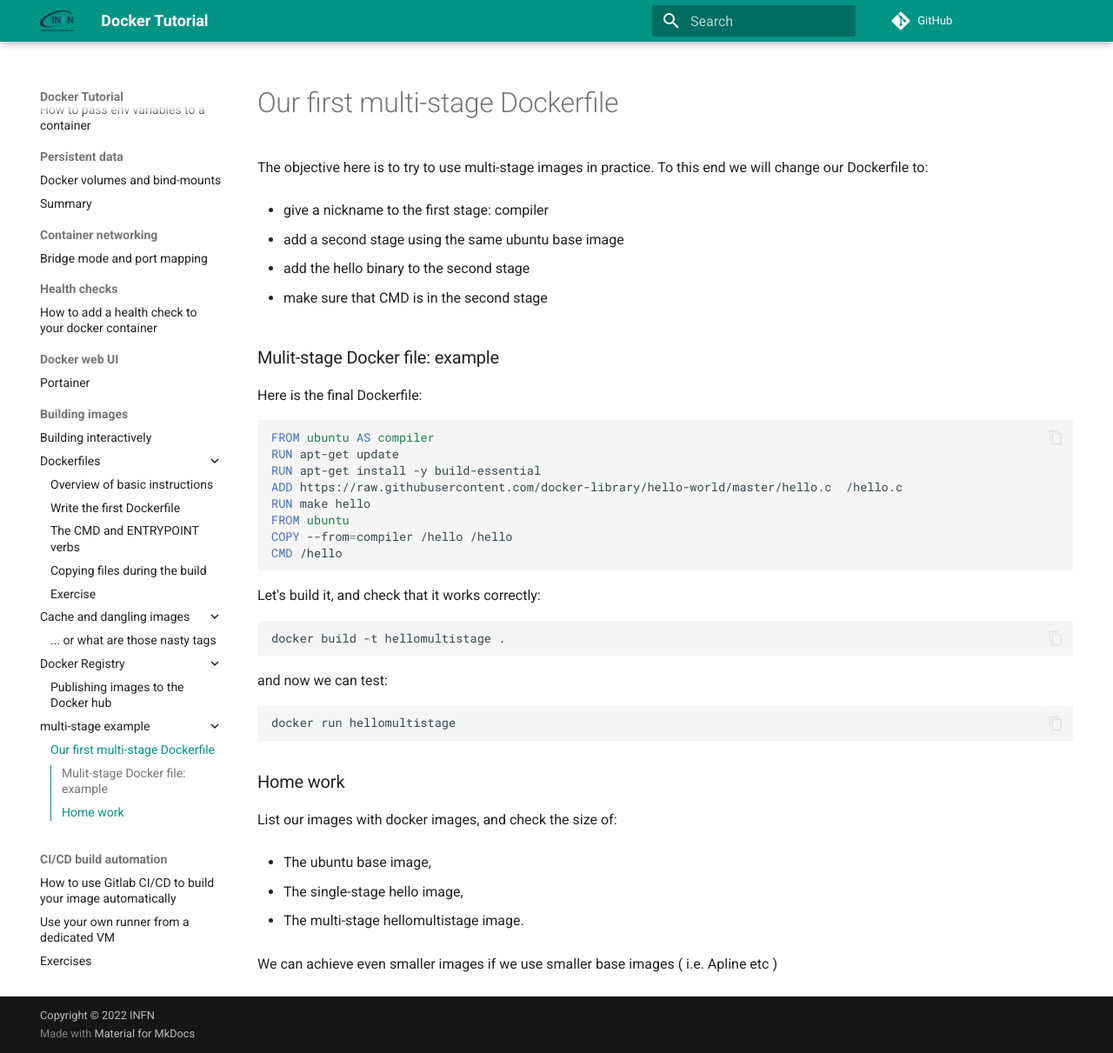
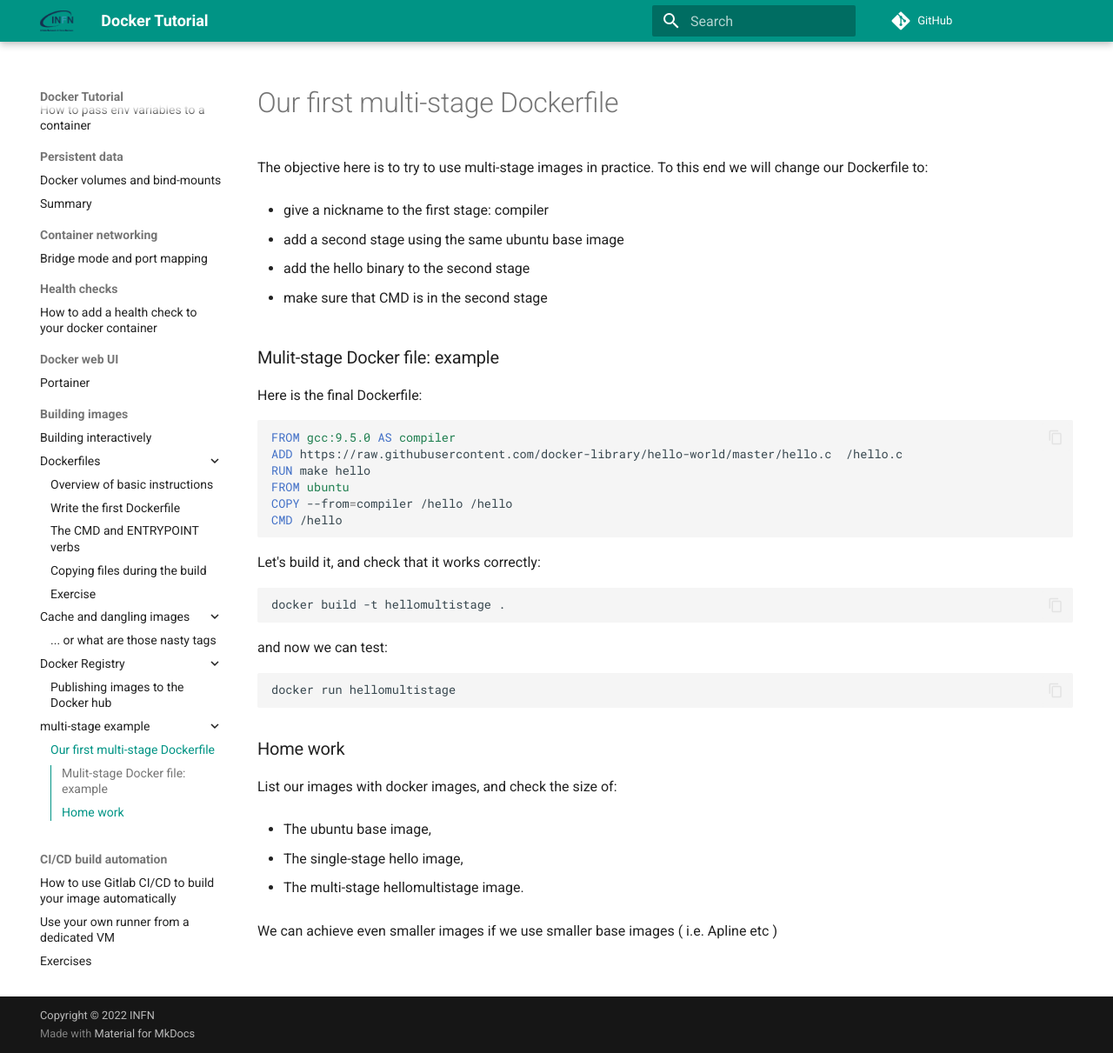
Before and after one commit to maricaantonacci/docker-tutorial, an MkDocs documentation site: the page built from docs/image/multistage/multistage-example.md, in a window 1280 px wide and 1211 px high. Shown: the whole window at 87% size. Built offline with MkDocs 1.6.1 and Material for MkDocs 9.7.7, drawn with Linux system fonts in a browser that asks for light colours; comment, search, counter and statistics services are not loaded.

Commit message:
Fix multi-stage Dockerfile

````diff
--- a/docs/image/multistage/multistage-example.md
+++ b/docs/image/multistage/multistage-example.md
@@ -15,9 +15,7 @@ The objective here is to try to use multi-stage images in practice. To this end
 Here is the final Dockerfile:
 
 ```Dockerfile
-FROM ubuntu AS compiler
-RUN apt-get update
-RUN apt-get install -y build-essential
+FROM gcc:9.5.0 AS compiler
 ADD https://raw.githubusercontent.com/docker-library/hello-world/master/hello.c  /hello.c
 RUN make hello
 FROM ubuntu
````
